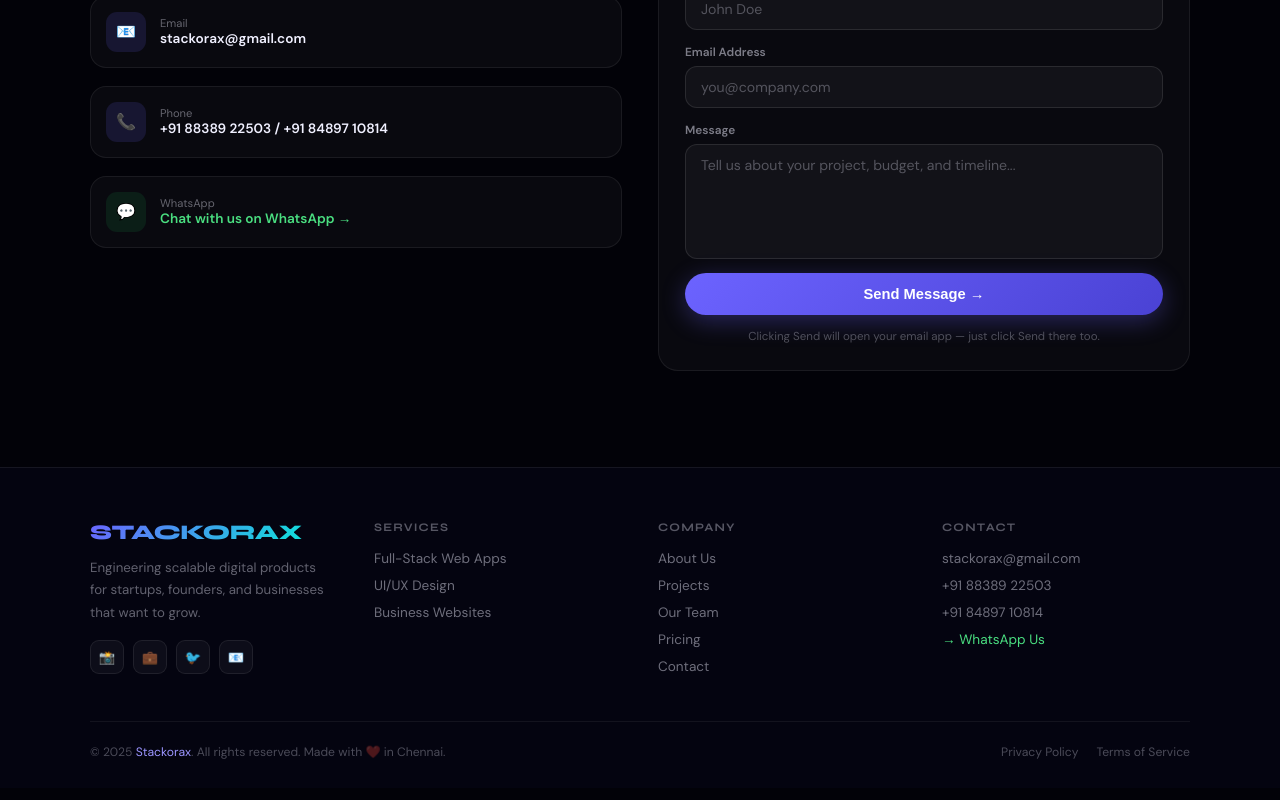
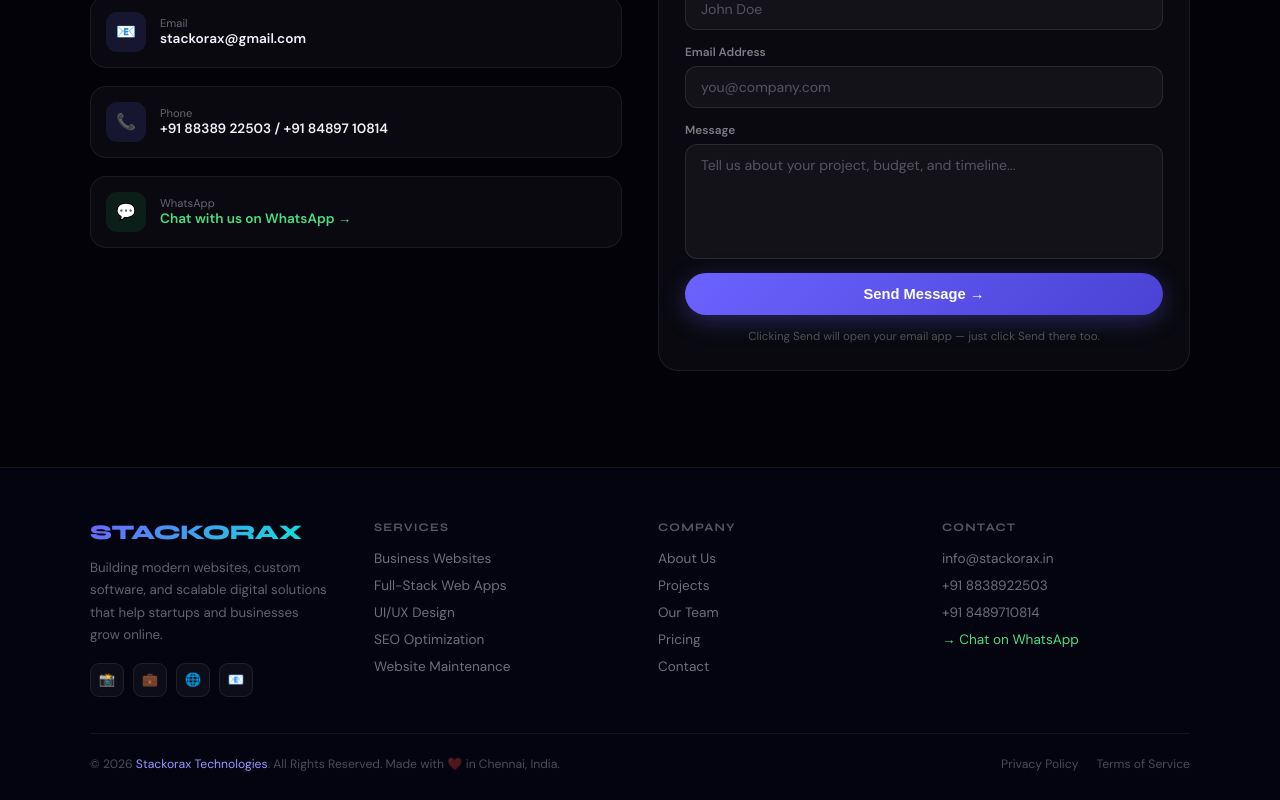
Before and after one commit to Nijamuthdeen/Stackorax, a React (Vite) app: page / in a window 1280 px wide. Shown: the part 6983-7783 px from the top of the page. Built offline with nearby package versions, Linux system fonts and the light colour scheme.

Commit message:
Revise footer content and service details
Updated service offerings and contact information in the footer.

```diff
--- a/src/App.jsx
+++ b/src/App.jsx
@@ -915,10 +915,15 @@
           <div>
             <div className="font-syne grad2" style={{ fontWeight:800, fontSize:"1.3rem", letterSpacing:"-.025em", marginBottom:12 }}>STACKORAX</div>
             <p style={{ color:"rgba(240,240,255,.4)", fontSize:".83rem", lineHeight:1.7, maxWidth:240, marginBottom:16 }}>
-              Engineering scalable digital products for startups, founders, and businesses that want to grow.
+              Building modern websites, custom software, and scalable digital solutions that help startups and businesses grow online.
             </p>
             <div style={{ display:"flex", gap:9 }}>
-              {[{ic:"📸",href:"#"},{ic:"💼",href:"#"},{ic:"🐦",href:"#"},{ic:"📧",href:"mailto:stackorax@gmail.com"}].map((s,i) => (
+              {[
+  { ic: "📸", href: "https://www.instagram.com/stackorax/" },
+  { ic: "💼", href: "https://www.linkedin.com/company/stackorax/" },
+  { ic: "🌐", href: "https://stackorax.in" },
+  { ic: "📧", href: "mailto:info@stackorax.in" }
+].map((s,i) => (
                 <a key={i} href={s.href} style={{ width:34, height:34, borderRadius:9, background:"rgba(255,255,255,.04)", border:"1px solid rgba(255,255,255,.08)", display:"flex", alignItems:"center", justifyContent:"center", fontSize:".82rem", textDecoration:"none", transition:"background .25s,transform .25s" }}
                   onMouseEnter={e=>{ e.currentTarget.style.background="rgba(108,99,255,.2)"; e.currentTarget.style.transform="translateY(-3px)"; }}
                   onMouseLeave={e=>{ e.currentTarget.style.background="rgba(255,255,255,.04)"; e.currentTarget.style.transform="none"; }}>
@@ -930,10 +935,12 @@
           <div>
             <div className="font-syne" style={{ fontWeight:700, fontSize:".72rem", letterSpacing:".1em", textTransform:"uppercase", color:"rgba(240,240,255,.35)", marginBottom:16 }}>Services</div>
             {[
-              {label:"Full-Stack Web Apps", href:"#services"},
-              {label:"UI/UX Design",        href:"#services"},
-              {label:"Business Websites",   href:"#services"},
-            ].map(l => <a key={l.label} href={l.href} className="ft-link">{l.label}</a>)}
+  { label: "Business Websites", href: "#services" },
+  { label: "Full-Stack Web Apps", href: "#services" },
+  { label: "UI/UX Design", href: "#services" },
+  { label: "SEO Optimization", href: "#services" },
+  { label: "Website Maintenance", href: "#services" },
+].map(l => <a key={l.label} href={l.href} className="ft-link">{l.label}</a>)}
           </div>
           <div>
             <div className="font-syne" style={{ fontWeight:700, fontSize:".72rem", letterSpacing:".1em", textTransform:"uppercase", color:"rgba(240,240,255,.35)", marginBottom:16 }}>Company</div>
@@ -947,19 +954,19 @@
           </div>
           <div>
             <div className="font-syne" style={{ fontWeight:700, fontSize:".72rem", letterSpacing:".1em", textTransform:"uppercase", color:"rgba(240,240,255,.35)", marginBottom:16 }}>Contact</div>
-            <a href="mailto:stackorax@gmail.com" className="ft-link">stackorax@gmail.com</a>
-            <a href="tel:+918838922503" className="ft-link">+91 88389 22503</a>
-            <a href="tel:+918489710814" className="ft-link">+91 84897 10814</a>
+            <a href="mailto:info@stackorax.in" className="ft-link">info@stackorax.in</a>
+            <a href="tel:+918838922503" className="ft-link">+91 8838922503</a>
+            <a href="tel:+918489710814" className="ft-link">+91 8489710814</a>
             <a href="https://wa.me/918838922503" target="_blank" rel="noreferrer"
               style={{ color:"#4ade80", fontSize:".85rem", textDecoration:"none", display:"block", transition:"opacity .2s" }}
               onMouseEnter={e=>e.currentTarget.style.opacity=".7"}
               onMouseLeave={e=>e.currentTarget.style.opacity="1"}>
-              → WhatsApp Us
+              → Chat on WhatsApp
             </a>
           </div>
         </div>
         <div style={{ borderTop:"1px solid rgba(255,255,255,.06)", paddingTop:22, display:"flex", alignItems:"center", justifyContent:"space-between", flexWrap:"wrap", gap:12 }}>
-          <div style={{ fontSize:".76rem", color:"rgba(240,240,255,.3)" }}>© 2025 <span style={{ color:"#9B95FF" }}>Stackorax</span>. All rights reserved. Made with ❤️ in Chennai.</div>
+          <div style={{ fontSize:".76rem", color:"rgba(240,240,255,.3)" }}>© {new Date().getFullYear()} <span style={{ color:"#9B95FF" }}>Stackorax Technologies</span>. All Rights Reserved. Made with ❤️ in Chennai, India.</div>
           <div style={{ display:"flex", gap:18 }}>
             {["Privacy Policy","Terms of Service"].map(l => <a key={l} href="#" style={{ fontSize:".76rem", color:"rgba(240,240,255,.3)", textDecoration:"none" }}>{l}</a>)}
           </div>
```
